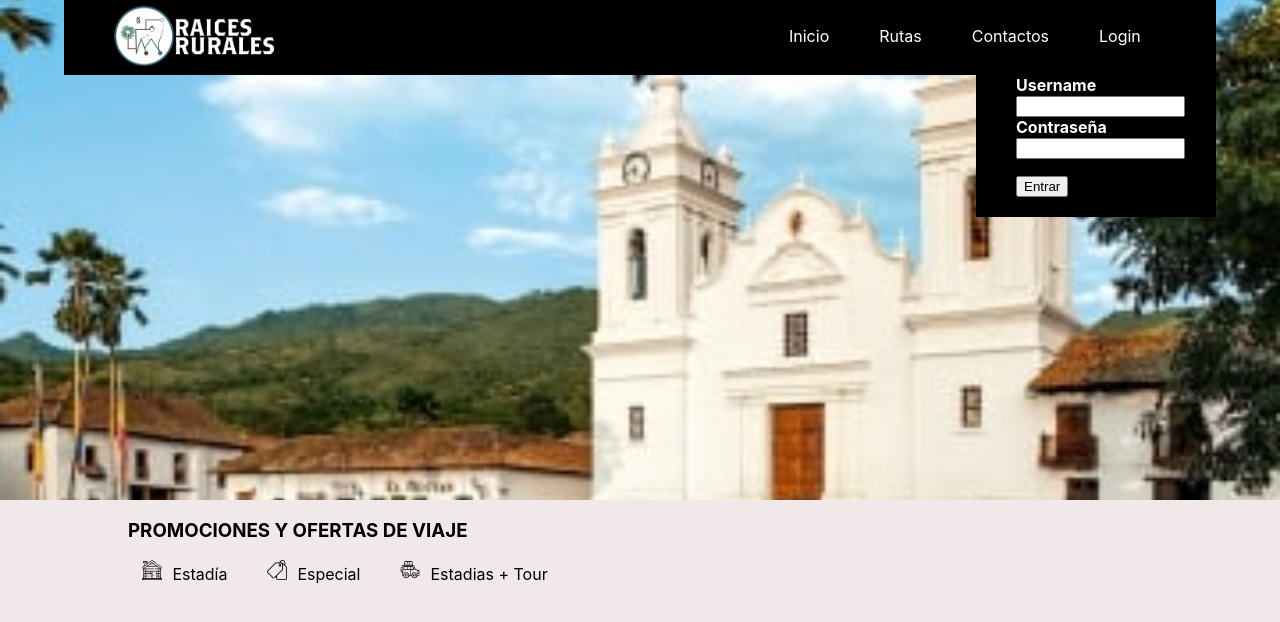
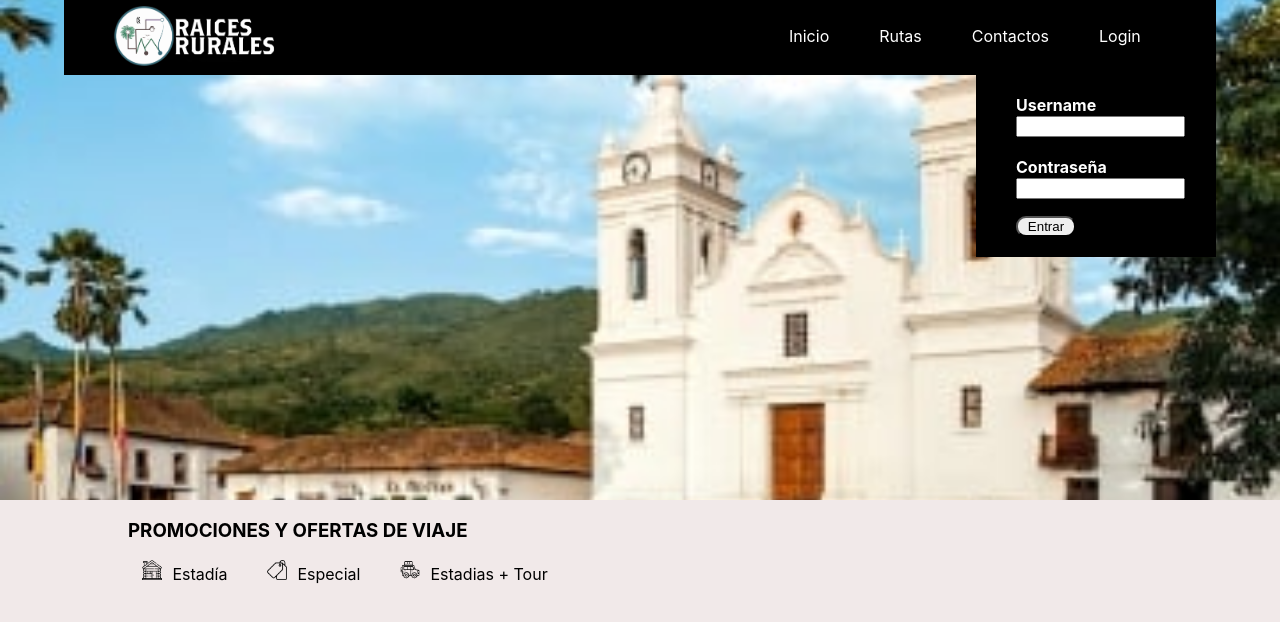
Before and after one commit to Milolex/RaicesRurales, a React (Create React App) app: page / in a window 1280 px wide. Both pictures are taken after a click on the label "Login". Shown: the top 622 px of the page. Built offline with nearby package versions, Linux system fonts and the light colour scheme.

Commit message:
login nuevos cambios

```diff
--- a/src/assets/css/navbar.css
+++ b/src/assets/css/navbar.css
@@ -105,3 +105,9 @@ form{
 input{
     z-index: 100;
 }
+
+.button{
+    width: 30%;
+    border-radius: 10px;
+    align-items: center;
+}
--- a/src/components/Inicio/navBar.jsx
+++ b/src/components/Inicio/navBar.jsx
@@ -21,9 +21,10 @@ class NavBar extends Component {
                                 <ul className="submenu">
                                     <form className='login'>
                                         <b align="center" />
-                                        <label htmlFor="username"><b>Username </b></label>
+                                        <br/>
+                                        <label htmlFor="username"><b>Username </b><br/></label>
                                         <input type="text" id="username" name="username" size="18" required />&nbsp;
-                                        <br></br>
+                                        <br></br><br/>
                                         <label htmlFor="password"><b>Contraseña</b><br/></label>
                                         <input type="password" id="password" name='password' size="18" required />
                                         <p className="submit" />
```
